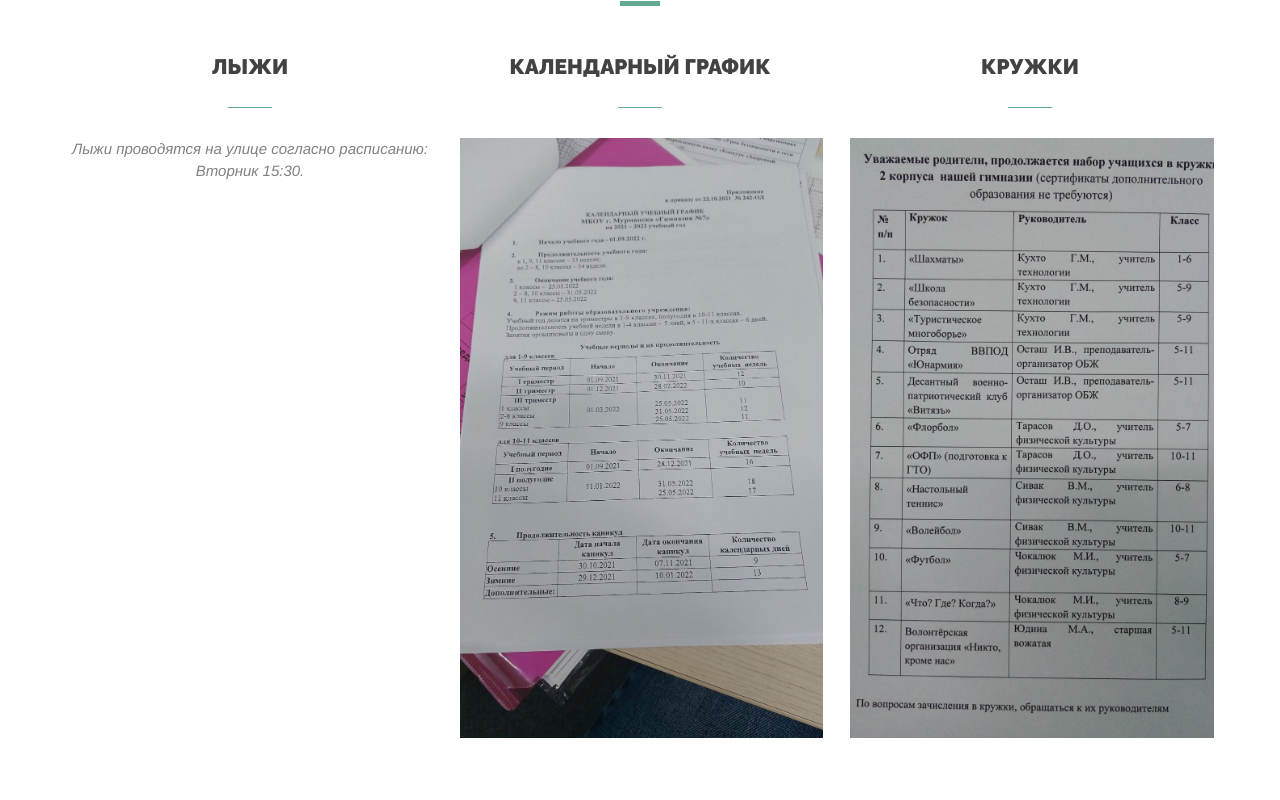
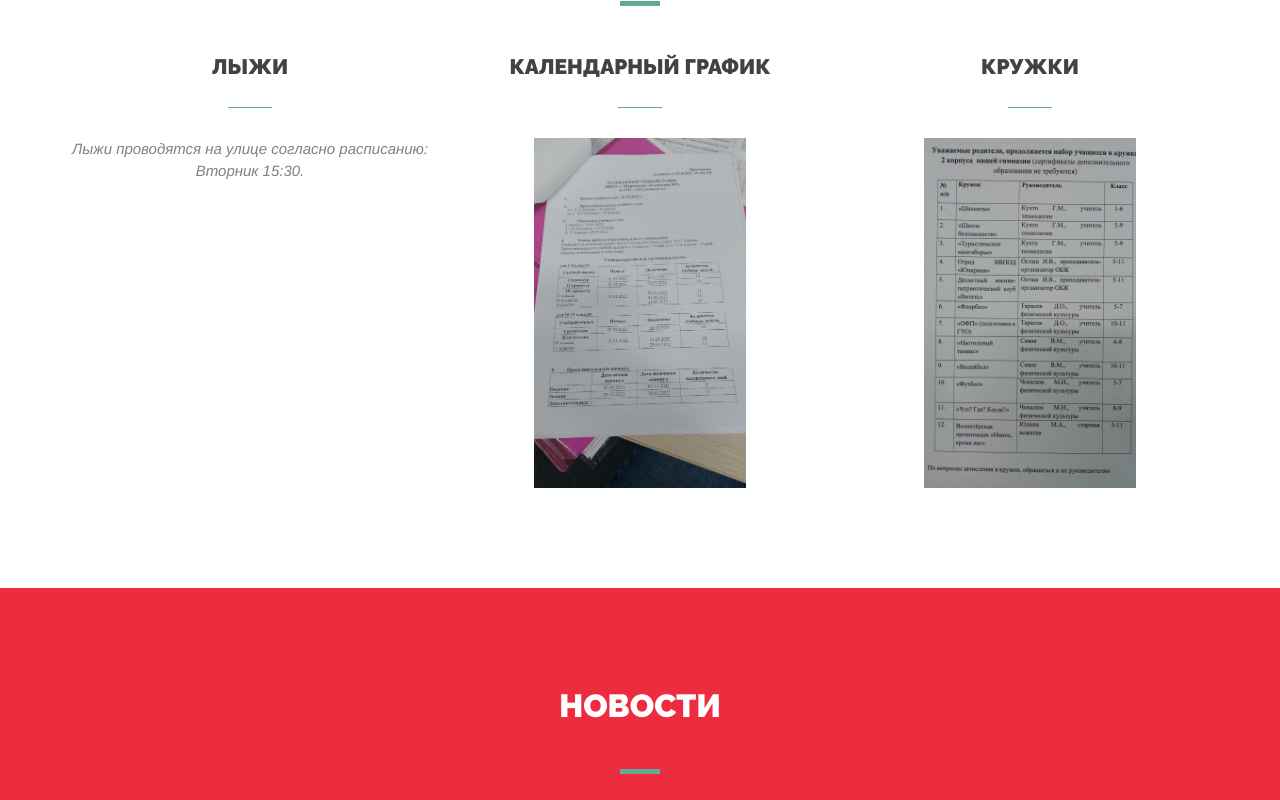
Before and after one commit to Leostrykov/Knowledge, a plain HTML site: page index.html in a window 1280 px wide. Shown: the part 980-1780 px from the top of the page. Drawn offline with nearby package versions, Linux system fonts and the light colour scheme.

Commit message:
Update index.html

```diff
--- a/index.html
+++ b/index.html
@@ -93,7 +93,7 @@
                             <div class="vira-card">
                                 <div class="vira-card-content">
                                     <h3>Календарный график</h3>
-                                    <img src="assets/images/изображение_viber_2021-10-23_15-05-14-773.jpg" height="600px">
+                                    <img src="assets/images/изображение_viber_2021-10-23_15-05-14-773.jpg" height="350em">
                                 </div>
                             </div>
                         </div>
@@ -101,7 +101,7 @@
                             <div class="vira-card">
                                 <div class="vira-card-content">
                                     <h3>Кружки</h3>
-                                    <img src="assets/images/0-02-05-1682d7821aeb7af85dc9f2b02da328bf7f3dae92c1e54781e46c02376ac74dc0_8797ff38eeb61a6b.jpg" height="600px">
+                                    <img src="assets/images/0-02-05-1682d7821aeb7af85dc9f2b02da328bf7f3dae92c1e54781e46c02376ac74dc0_8797ff38eeb61a6b.jpg" height="350em">
                                 </div>
                             </div>
                         </div>
```
